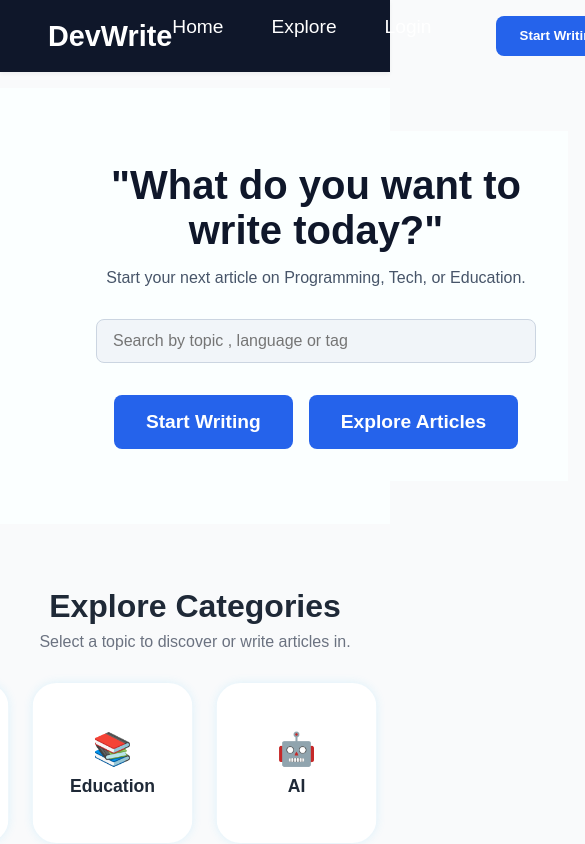
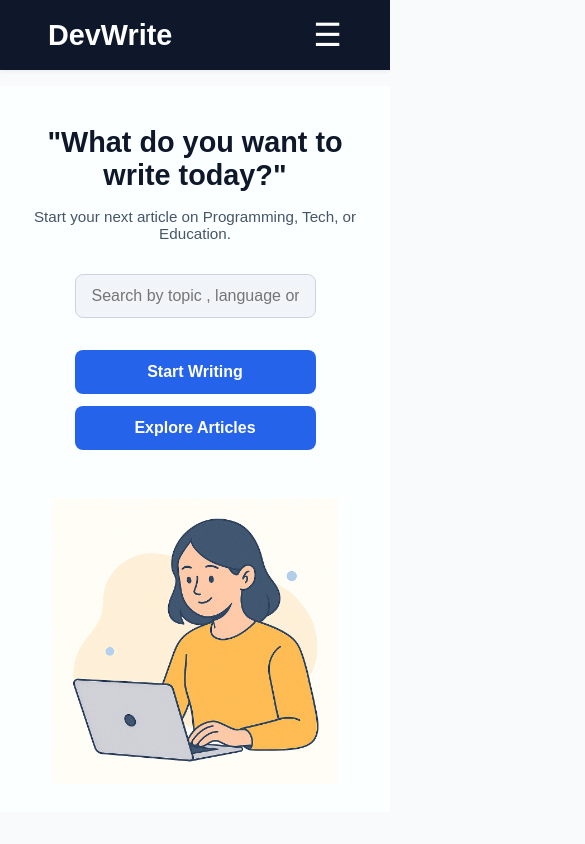
Before and after one commit to ABDUL944AHAD/Article-writing-app, a React (Vite) app: page / in a window 390 px wide. Shown: the top 844 px of the page, 585 px wide, since content can reach past the window. Built offline with nearby package versions, Linux system fonts and the light colour scheme; a web font is replaced by a local one.

Commit message:
added responsiveness in the hero and categories

```diff
--- a/src/components/categories/Categories.css
+++ b/src/components/categories/Categories.css
@@ -67,3 +67,31 @@
     font-size: 1.1rem;
     color: #1F2937;
 }
+
+@media (max-width: 600px) {
+    .categories-header h2 {
+        font-size: 1.5rem;
+    }
+
+    .categories-header p {
+        font-size: 0.9rem;
+    }
+
+    .categories-carousel {
+        gap: 1rem;
+    }
+
+    .category-card {
+        width: 120px;
+        height: 120px;
+        border-radius: 1rem;
+    }
+
+    .category-emoji {
+        font-size: 1.6rem;
+    }
+
+    .category-card h3 {
+        font-size: 1rem;
+    }
+}
--- a/src/components/hero/HeroSection.css
+++ b/src/components/hero/HeroSection.css
@@ -1,7 +1,6 @@
 .hero-container{
     display: flex;
     flex-direction: row;
-
     align-items: center;
     background-color: #FBFFFF;
     margin-top: 1rem;
@@ -80,3 +79,51 @@
 .hero-buttons button:hover {
     background-color: #1E40AF;
 }
+
+@media (max-width: 600px) {
+    .hero-container {
+        flex-direction: column;
+        /* stack content + image */
+        text-align: center;
+        padding: 1.5rem 1rem;
+    }
+
+    .hero-left {
+        margin-left: 0;
+        padding: 1rem;
+    }
+
+    .hero-content h1 {
+        font-size: 1.8rem;
+    }
+
+    .hero-content p {
+        font-size: 0.95rem;
+    }
+
+    .hero-input input {
+        width: 100%;
+        /* full width */
+        max-width: 320px;
+    }
+
+    .hero-buttons {
+        flex-direction: column;
+        /* stack buttons */
+        gap: 0.8rem;
+        width: 100%;
+    }
+
+    .hero-buttons button {
+        width: 100%;
+        max-width: 280px;
+        padding: 0.8rem 1rem;
+        font-size: 1rem;
+    }
+
+    .hero-right img {
+        width: 80%;
+        height: auto;
+        margin: 2rem auto 0 auto;
+    }
+}
--- a/src/components/navbar/Navbar.css
+++ b/src/components/navbar/Navbar.css
@@ -84,3 +84,88 @@ a {
 .button-primary:hover .button-link {
     color: white;
 }
+
+
+/* HIDE hamburger on desktop */
+.hamburger {
+    display: none;
+    font-size: 2rem;
+    cursor: pointer;
+    color: white;
+}
+
+/* Overlay Menu (hidden by default) */
+.mobileMenu {
+    position: fixed;
+    top: 0;
+    left: -100%;
+    /* hidden */
+    width: 100%;
+    height: 100%;
+    background: #0F172A;
+    display: flex;
+    flex-direction: column;
+    align-items: center;
+    justify-content: center;
+    transition: left 0.3s ease;
+    z-index: 999;
+}
+
+.mobileMenu.open {
+    left: 0;
+    /* slide in */
+}
+
+.mobileMenu ul {
+    list-style: none;
+    padding: 0;
+    text-align: center;
+}
+
+.mobileMenu ul li {
+    margin: 1.5rem 0;
+    font-size: 1.5rem;
+}
+
+.mobileMenu a {
+    color: white;
+    text-decoration: none;
+    font-weight: 600;
+}
+
+.mobileMenu .mobile-button {
+    display: inline-block;
+    background: #2563EB;
+    padding: 0.75rem 2rem;
+    border-radius: 8px;
+    margin-top: 2rem;
+    font-weight: 600;
+}
+
+.mobileMenu .mobile-button:hover {
+    background: #1E40AF;
+}
+
+/* Close Button */
+.close-btn {
+    position: absolute;
+    top: 1.5rem;
+    right: 2rem;
+    font-size: 2rem;
+    background: none;
+    border: none;
+    color: white;
+    cursor: pointer;
+}
+
+/* Responsive at 600px */
+@media (max-width: 600px) {
+    .leftSide {
+        display: none;
+        /* hide desktop nav */
+    }
+
+    .hamburger {
+        display: block;
+    }
+}
--- a/src/components/navbar/Navbar.jsx
+++ b/src/components/navbar/Navbar.jsx
@@ -1,9 +1,14 @@
-import React from 'react';
+import React, { useState } from 'react';
 import './Navbar.css';
 import { Link as RouterLink } from 'react-router-dom';
 import { Link as ScrollLink } from 'react-scroll';
 
 function Navbar() {
+  const [isOpen, setIsOpen] = useState(false);
+
+  const toggleMenu = () => setIsOpen(!isOpen);
+  const closeMenu = () => setIsOpen(false);
+
   return (
     <div className='navbar'>
       <div className='rightSide'>
@@ -11,30 +16,50 @@ function Navbar() {
           <RouterLink to='/'>DevWrite</RouterLink>
         </h1>
       </div>
+
+      {/* Desktop Links */}
       <div className='leftSide'>
         <ul className='navLinks'>
           <li className='nav-link'>
             <RouterLink to='/'>Home</RouterLink>
           </li>
           <li className='nav-link'>
-            <ScrollLink
-              to="all-articles"  // matches the id
-              smooth={true}       // smooth scrolling
-              duration={1500}      // duration in ms
-              offset={50}        // optional offset for fixed navbar
-            >
+            <ScrollLink to="all-articles" smooth={true} duration={1500} offset={50}>
               Explore
             </ScrollLink>
           </li>
-          <li className='nav-link'>
-            Login
+          <li className='nav-link'>Login</li>
+        </ul>
+
+        <button className='button-primary'>
+          <RouterLink className='button-link' to='/create-article'>
+            Start Writing
+          </RouterLink>
+        </button>
+      </div>
+
+      {/* Hamburger Icon for Mobile */}
+      <div className="hamburger" onClick={toggleMenu}>
+        ☰
+      </div>
+
+      {/* Mobile Overlay Menu */}
+      <div className={`mobileMenu ${isOpen ? 'open' : ''}`}>
+        <button className="close-btn" onClick={closeMenu}>×</button>
+        <ul>
+          <li><RouterLink to='/' onClick={closeMenu}>Home</RouterLink></li>
+          <li>
+            <ScrollLink to="all-articles" smooth={true} duration={1500} offset={50} onClick={closeMenu}>
+              Explore
+            </ScrollLink>
+          </li>
+          <li><RouterLink to='/login' onClick={closeMenu}>Login</RouterLink></li>
+          <li>
+            <RouterLink to='/create-article' className="mobile-button" onClick={closeMenu}>
+              Start Writing
+            </RouterLink>
           </li>
         </ul>
-
-        {/* Button with Link */}
-        <button className='button-primary'>
-          <RouterLink className='button-link' to='/create-article'>Start Writing</RouterLink>
-        </button>
       </div>
     </div>
   );
```
